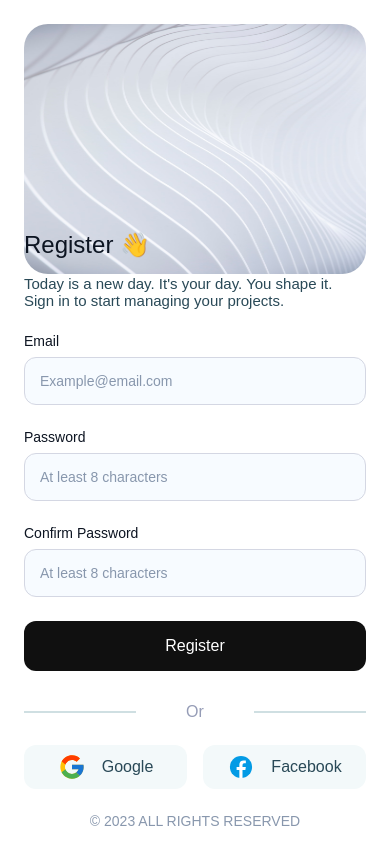
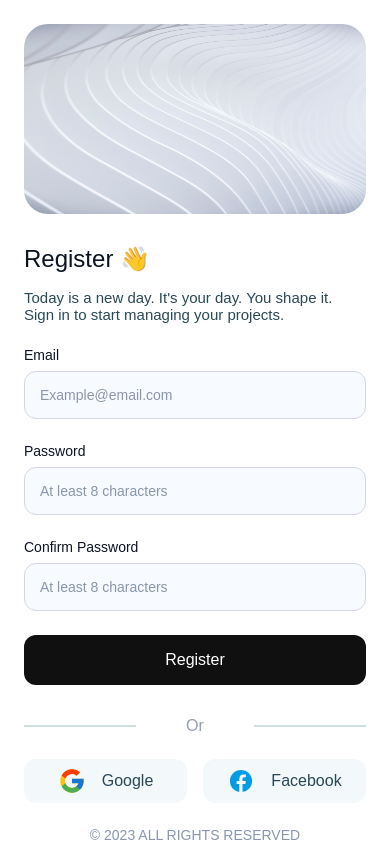
Before and after one commit to DanielNLeal/summerboot-camp, a plain HTML site: page register.html in a window 390 px wide. Drawn offline with Linux system fonts and the light colour scheme.

Commit message:
Update register-media.css

```diff
--- a/css/register-media.css
+++ b/css/register-media.css
@@ -85,14 +85,9 @@
     gap: 27px;
   }
 
-  .content-right {
-    max-width: 720px;
-    max-height: 180px;
-  }
-
   .content-right img {
     max-width: 720px;
-    max-height: 250px;
+    max-height: 190px;
     width: 100%;
     height: 100%;
   }
```
